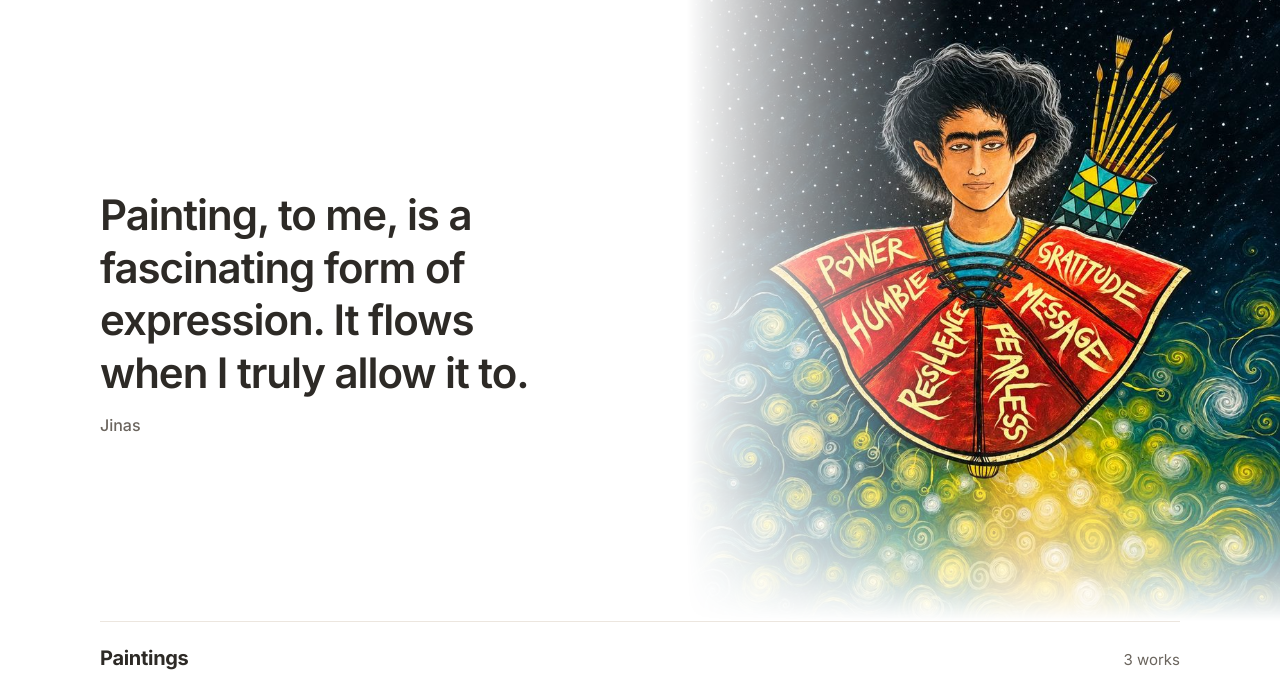
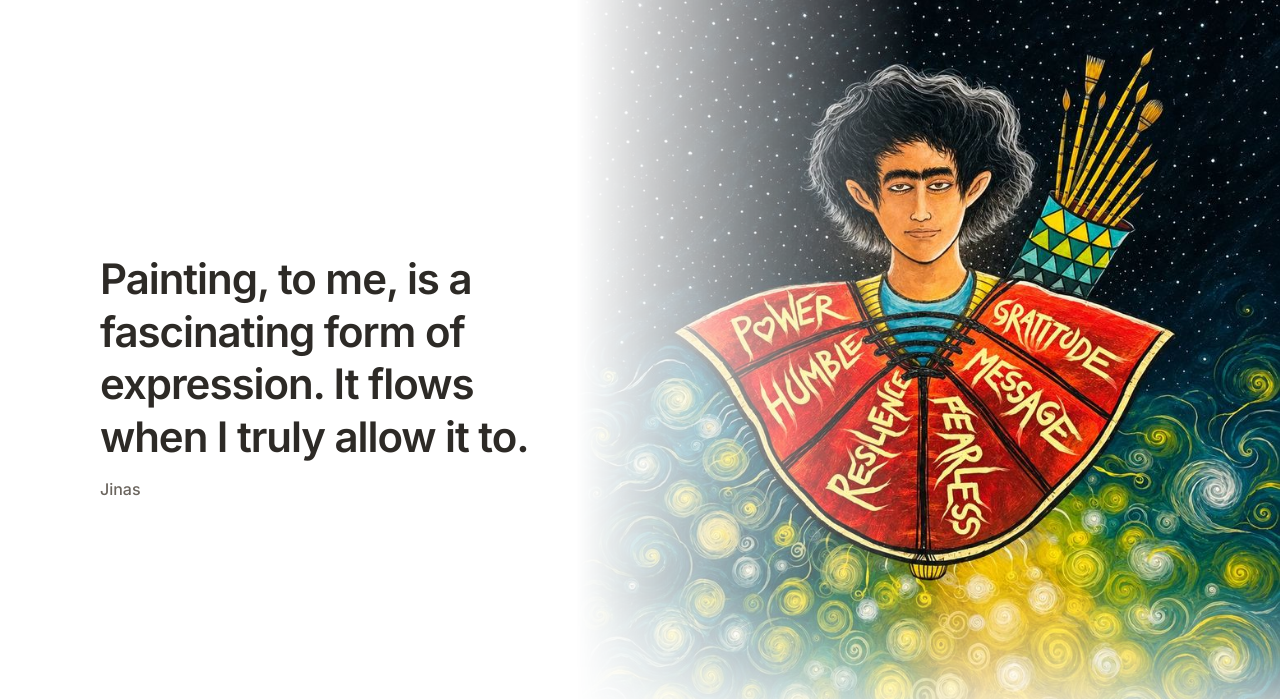
Before and after one commit to jinasthadayil/lifeofjinas, a plain HTML site: page index.html in a window 1280 px wide. Shown: the part 72-771 px from the top of the page. Drawn offline with Linux system fonts and the light colour scheme.

Commit message:
Enlarge desktop Artcher hero; fade begins where the quote ends
Co-Authored-By: Claude Opus 5.5 <noreply@anthropic.com>
Claude-Session: https://claude.ai/code/session_01LETptA9N7Jg928BgMe4Kc1

```diff
--- a/index.html
+++ b/index.html
@@ -44,11 +44,11 @@ header .wrap{display:flex;align-items:center;justify-content:space-between;gap:1
 .pill.small{padding:12px 20px;font-size:15px}
 
 /* Opening words */
-.intro{position:relative;min-height:clamp(460px,48vw,720px);display:flex;align-items:center;padding-block:clamp(24px,4vw,56px)}
-.intro-text{position:relative;max-width:min(620px,52%)}
+.intro{position:relative;min-height:clamp(520px,58vw,880px);display:flex;align-items:center;padding-block:clamp(24px,4vw,56px)}
+.intro-text{position:relative;max-width:min(560px,47%)}
 .hero-art{position:absolute;top:-79px;bottom:0;right:calc(50% - 50vw);aspect-ratio:1161/1355;z-index:-1;background:url(images/artcher-backdrop.jpg) center/cover no-repeat;
-  -webkit-mask-image:linear-gradient(to left,#000 55%,transparent 100%),linear-gradient(to bottom,#000 78%,transparent 100%);-webkit-mask-composite:source-in;
-  mask-image:linear-gradient(to left,#000 55%,transparent 100%),linear-gradient(to bottom,#000 78%,transparent 100%);mask-composite:intersect}
+  -webkit-mask-image:linear-gradient(to right,transparent 0,rgba(0,0,0,.35) 18%,#000 48%),linear-gradient(to bottom,#000 80%,transparent 100%);-webkit-mask-composite:source-in;
+  mask-image:linear-gradient(to right,transparent 0,rgba(0,0,0,.35) 18%,#000 48%),linear-gradient(to bottom,#000 80%,transparent 100%);mask-composite:intersect}
 @media (max-width:760px){body.home .mark{color:#fff;text-shadow:0 1px 10px #000a}.intro{display:grid;min-height:0;gap:8px;padding-top:0}.intro-text{max-width:none}.hero-art{position:static;order:-1;margin-inline:calc(50% - 50vw);margin-top:-79px;z-index:auto;
   -webkit-mask-image:linear-gradient(to bottom,#000 65%,transparent 100%);mask-image:linear-gradient(to bottom,#000 65%,transparent 100%)}}
 .intro blockquote{margin:0;font-size:clamp(26px,3.6vw,42px);line-height:1.25;font-weight:600;letter-spacing:-.025em;text-wrap:balance}
```
